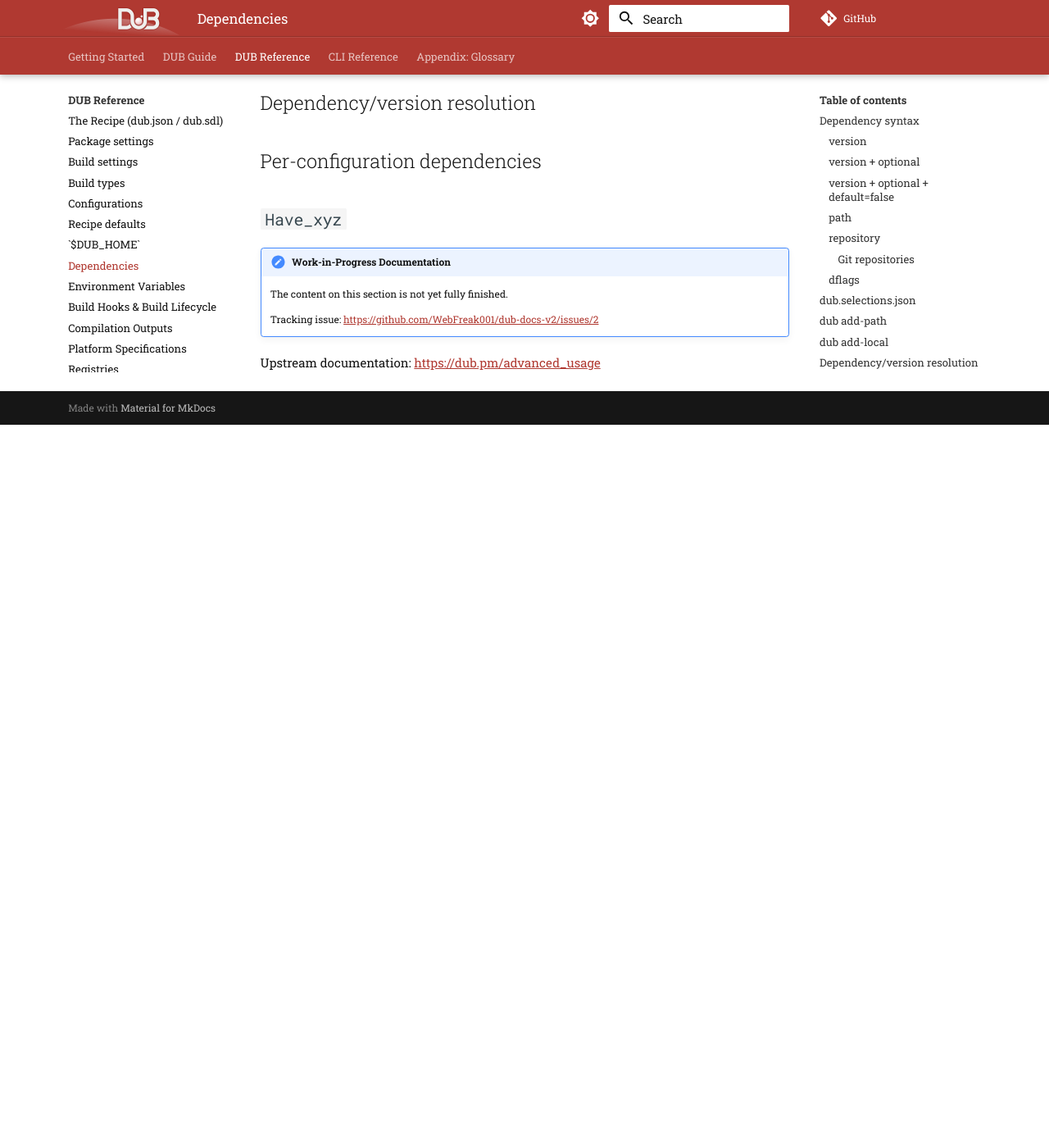
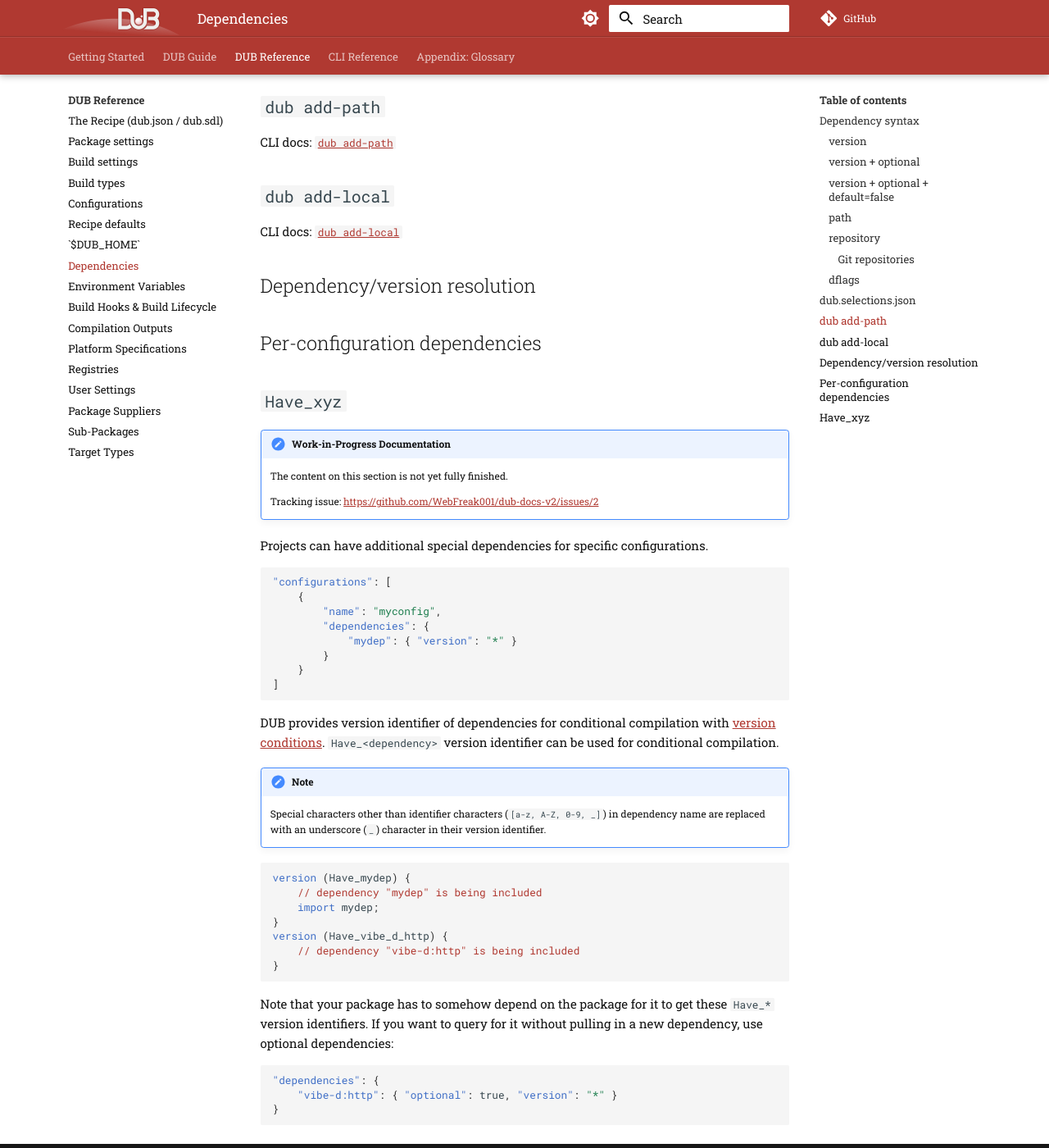
Before and after one commit to dlang/dub-docs, an MkDocs documentation site: the page built from docs/dub-reference/dependencies.md, in a window 1280 px wide and 1400 px high, scrolled down 1755 px. Shown: the whole window at 82% size. Built offline with MkDocs 1.6.1 and Material for MkDocs 9.7.7, drawn with Linux system fonts in a browser that asks for light colours; comment, search, counter and statistics services are not loaded; before the commit the page ends 2273 px from its top, so only the background shows below that; some of the changed text lies outside the part shown.

````diff
--- a/docs/dub-reference/dependencies.md
+++ b/docs/dub-reference/dependencies.md
@@ -40,7 +40,11 @@ See [version specifiers](./build_settings.md#version-specifiers).
 ### `version` + `optional` + `default=false`
 ### `path`
 
-Note: this is best used in sub-packages, avoid going outside of repository bounds for public projects.
+!!! note
+
+    For public projects, avoid leaving your package root, so that users can build your package without needing to manage external dependencies.
+
+Inside sub-packages you can refer to the parent package using `path=".."` (or elsewhere, depending on folder structure), to avoid DUB accidentally looking up a different package location whenever you run DUB from inside the sub-package folder.
 
 ### `repository`
 #### Git repositories
@@ -48,7 +52,13 @@ Note: this is best used in sub-packages, avoid going outside of repository bound
 ### `dflags`
 ## `dub.selections.json`
 ## `dub add-path`
+
+CLI docs: [`dub add-path`](../cli-reference/dub-add-path.md)
+
 ## `dub add-local`
+
+CLI docs: [`dub add-local`](../cli-reference/dub-add-local.md)
+
 ## Dependency/version resolution
 ## Per-configuration dependencies
 
@@ -60,4 +70,39 @@ Note: this is best used in sub-packages, avoid going outside of repository bound
 
     Tracking issue: <https://github.com/WebFreak001/dub-docs-v2/issues/2>
 
-Upstream documentation: <https://dub.pm/advanced_usage>
+Projects can have additional special dependencies for specific configurations.
+
+```json
+"configurations": [
+	{
+		"name": "myconfig",
+		"dependencies": {
+			"mydep": { "version": "*" }
+		}
+	}
+]
+```
+
+DUB provides version identifier of dependencies for conditional compilation with [version conditions](https://dlang.org/spec/version.html#version). `Have_<dependency>` version identifier can be used for conditional compilation.
+
+!!! note
+
+    Special characters other than identifier characters (`[a-z, A-Z, 0-9, _]`) in dependency name are replaced with an underscore (`_`) character in their version identifier.
+
+```d
+version (Have_mydep) {
+    // dependency "mydep" is being included
+    import mydep;
+}
+version (Have_vibe_d_http) {
+    // dependency "vibe-d:http" is being included
+}
+```
+
+Note that your package has to somehow depend on the package for it to get these `Have_*` version identifiers. If you want to query for it without pulling in a new dependency, use optional dependencies:
+
+```json
+"dependencies": {
+    "vibe-d:http": { "optional": true, "version": "*" }
+}
+```
--- a/mkdocs.yml
+++ b/mkdocs.yml
@@ -39,6 +39,17 @@ plugins:
   - search
   - git-revision-date-localized:
       enable_creation_date: true
+  - redirects:
+      redirect_maps:
+        'getting_started.md': 'link-upgrades.md'
+        'advanced_usage.md': 'link-upgrades.md'
+        'develop.md': 'dub-guide/contributing.md'
+        'package-suppliers.md': 'dub-reference/suppliers.md'
+        'publish.md': 'dub-guide/publishing.md'
+        'settings.md': 'dub-reference/settings.md'
+        'commandline.md': 'cli-reference/dub.md'
+        'package-format-json.md': 'package-format-upgrades.md'
+        'package-format-sdl.md': 'package-format-upgrades.md'
 
 markdown_extensions:
   - admonition
--- a/requirements.txt
+++ b/requirements.txt
@@ -1,3 +1,4 @@
 mkdocs~=1.3.1
 mkdocs-material~=8.4.0
 mkdocs-git-revision-date-localized-plugin~=1.1.0
+mkdocs-redirects~=1.2.1
````
Also changed, not shown: docs/dub-guide/building.md (+38 -0 lines), docs/dub-guide/recipe.md (+3 -3 lines), docs/dub-reference/subpackages.md (+3 -1 lines), docs/link-upgrades.md (added, +120 -0 lines), docs/package-format-upgrades.md (added, +22 -0 lines).
